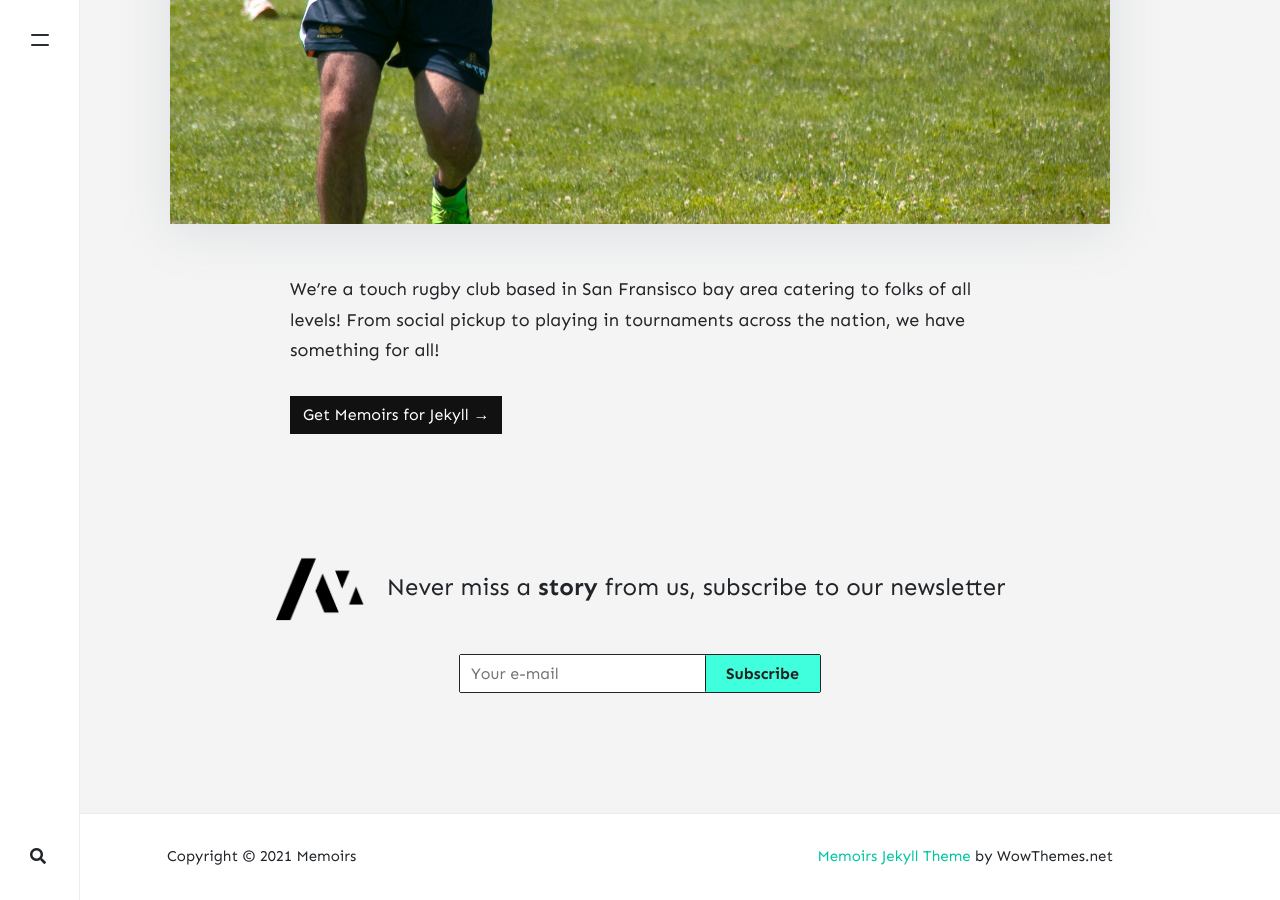
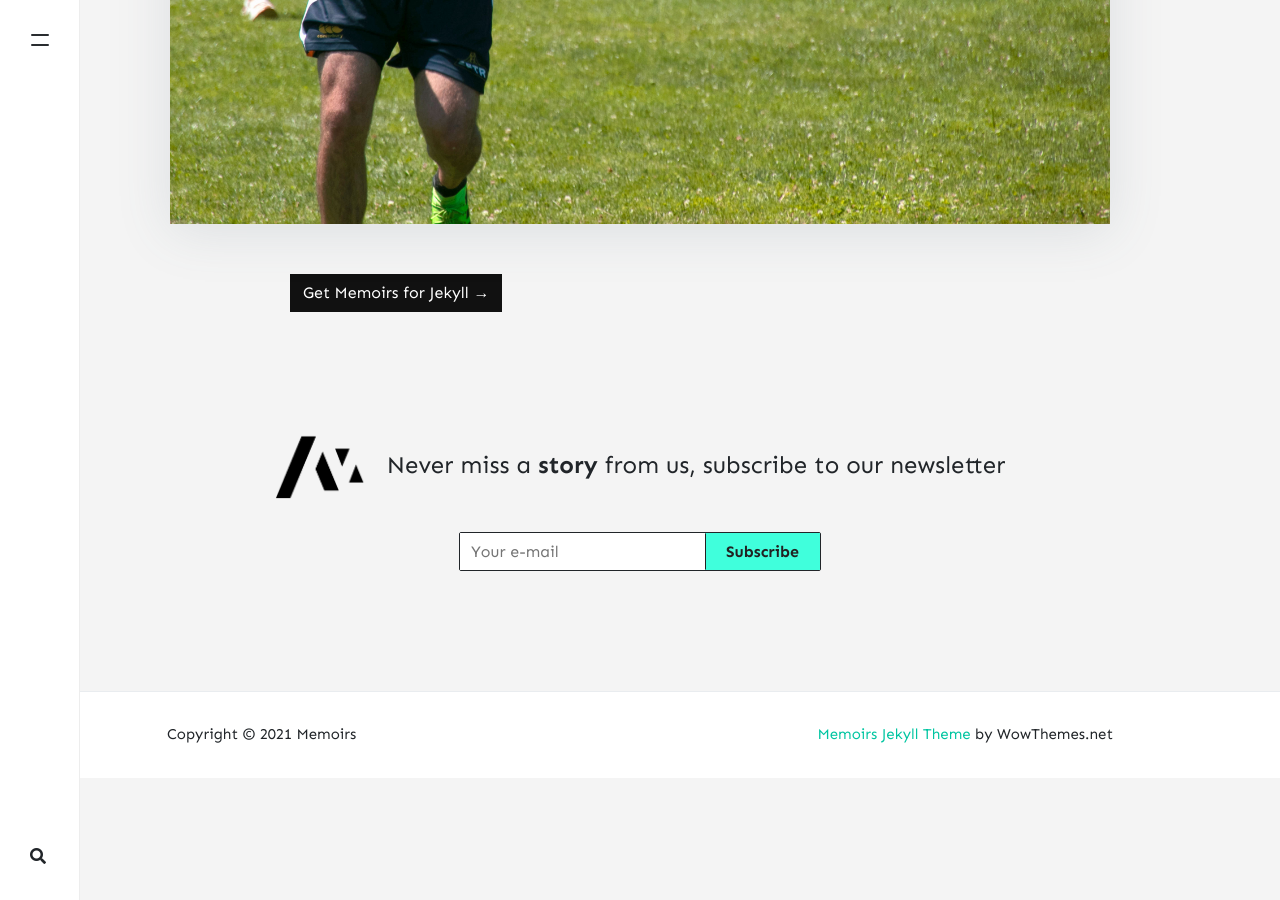
Before and after one commit to stackbit-projects/blue-triceratops-4f502, a Jekyll site: the page built from _pages/about.md, in a window 1280 px wide and 900 px high, scrolled down 955 px. Built offline with Jekyll 4.4.1, drawn with Linux system fonts in a browser that asks for light colours; nearby versions of some CDN libraries; comment, search, counter and statistics services are not loaded; after the commit the page ends 1733 px from its top, so only the background shows below that.

Commit message:
about.md: changed

```diff
--- a/_pages/about.md
+++ b/_pages/about.md
@@ -1,13 +1,13 @@
 ---
 layout: page
 title: Welcome to the San Fransisco Touch Rugby Club!
-description:
+description: We're a touch rugby club based in San Fransisco bay area catering to folks of all levels! From social pickup to playing in tournaments across the nation, we have something for all!
 permalink: /about
 comments: false
 image: assets/images/hero_2_cropped.jpg
 imageshadow: true
 ---
 
-We're a touch rugby club based in San Fransisco bay area catering to folks of all levels! From social pickup to playing in tournaments across the nation, we have something for all!
+
 
 <a target="_blank" href="https://bootstrapstarter.com/jekyll-theme-memoirs/" class="btn btn-dark"> Get Memoirs for Jekyll &rarr;</a>
```
